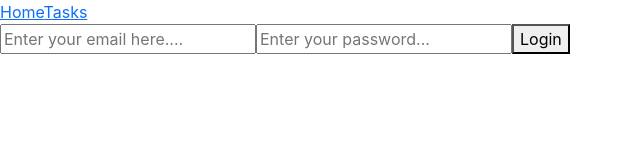
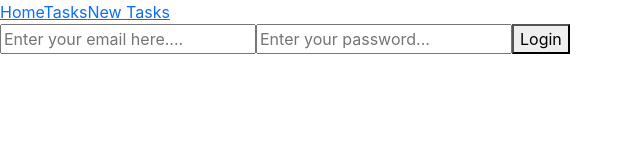
Before and after one commit to TracyMumbi/Task-Manager, a React (Create React App) app: page /login in a window 1280 px wide. Shown: the top 160 px of the page, without its empty margins (0-640 px from the left). Built offline with nearby package versions, Linux system fonts and the light colour scheme.

Commit message:
did routing for the newtask file

```diff
--- a/src/App.js
+++ b/src/App.js
@@ -26,6 +26,7 @@ console.log(user)
         <Route exact path = '/' element = {<Home user = {user} />}/>
         <Route exact path = '/tasks' element = {<Task />}/>
         <Route exact path = '/login' element = {<Login setUser = {setUser}/>} />
+        <Route exact path = '/newtasks' element = {<NewTask />}/>
       </Routes>
     </div>
   );
--- a/src/components/NavBar.js
+++ b/src/components/NavBar.js
@@ -26,6 +26,7 @@ function NavBar() {
 </div> */}
         <NavLink to="/">Home</NavLink>
         <NavLink to="/tasks">Tasks</NavLink>
+        <NavLink to="/newtasks">New Tasks</NavLink>
     </div>
   )
 }
```
